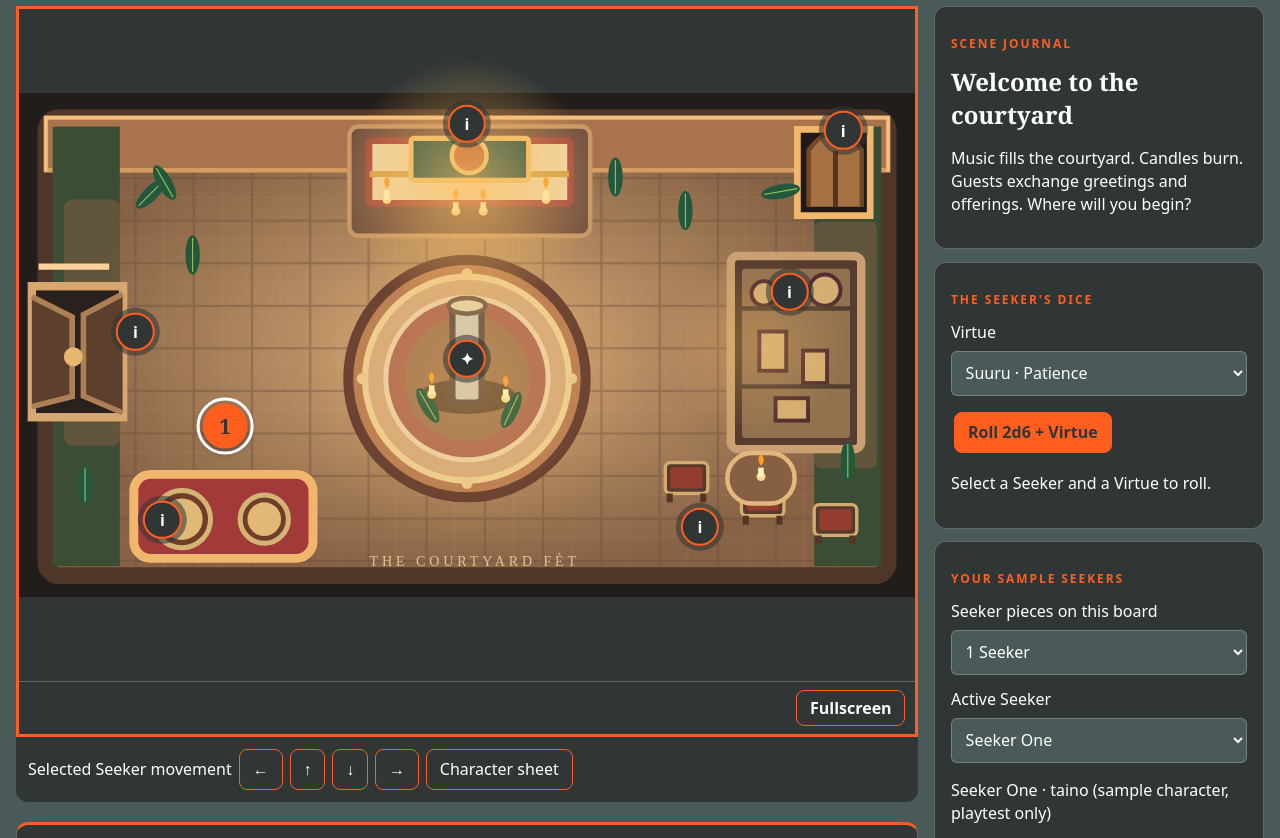
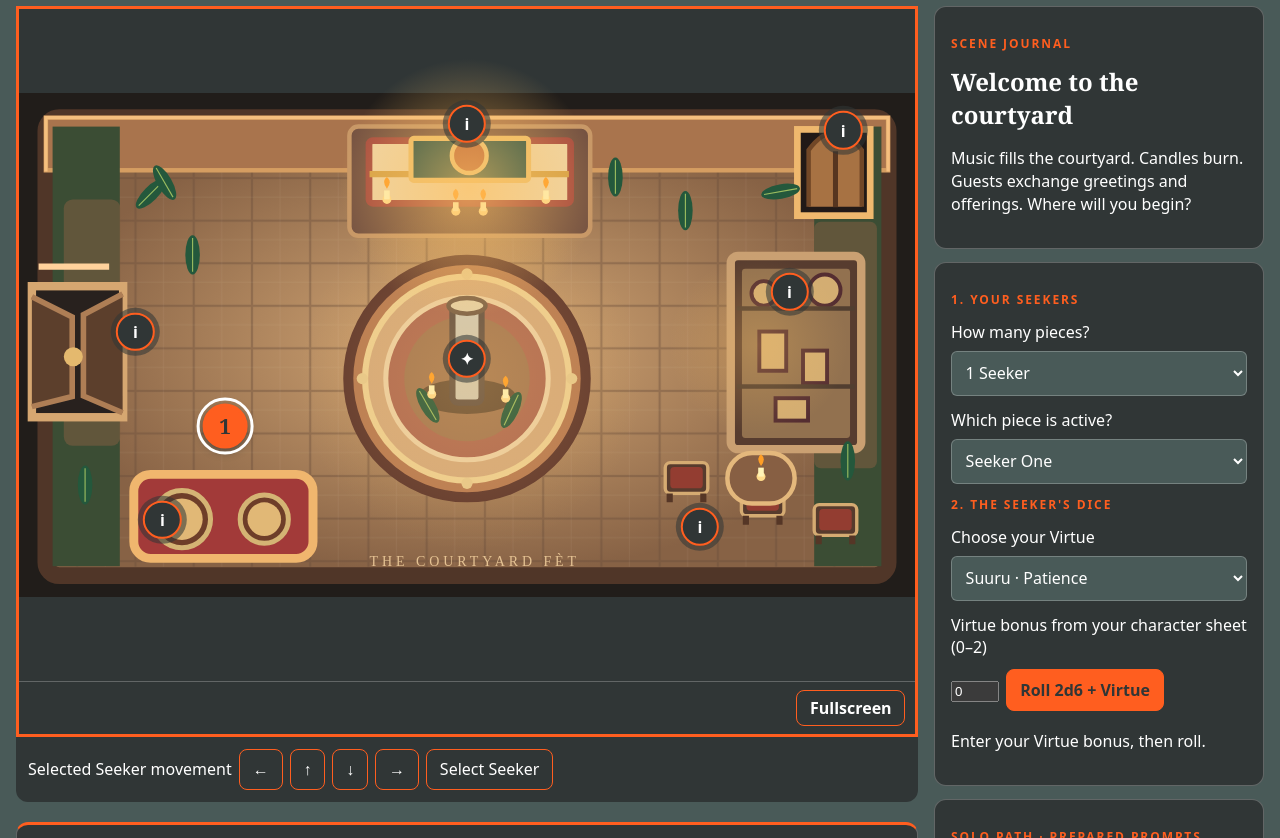
Before and after one commit to philipryandeal/temple-of-gu-rpg, a website with bundled scripts: page living-table/courtyard.html in a window 1280 px wide. Shown: the part 75-913 px from the top of the page. Built offline with nearby package versions, Linux system fonts and the light colour scheme.

Commit message:
Combine Seeker controls and manual Virtue dice into a single sidebar panel

```diff
--- a/living-table/courtyard.html
+++ b/living-table/courtyard.html
@@ -15,7 +15,7 @@
   </div>
   <div class="frame-bar" id="frame-bar"><button type="button" id="fullscreen-toggle" class="fullscreen-toggle" aria-pressed="false">Fullscreen</button></div>
  </div>
- <div class="movement"><span>Selected Seeker movement</span><button data-move="left" aria-label="Move selected token left">←</button><button data-move="up" aria-label="Move selected token up">↑</button><button data-move="down" aria-label="Move selected token down">↓</button><button data-move="right" aria-label="Move selected token right">→</button><button id="inspect-selected">Character sheet</button></div>
+ <div class="movement"><span>Selected Seeker movement</span><button data-move="left" aria-label="Move selected token left">←</button><button data-move="up" aria-label="Move selected token up">↑</button><button data-move="down" aria-label="Move selected token down">↓</button><button data-move="right" aria-label="Move selected token right">→</button><button id="inspect-selected">Select Seeker</button></div>
  <section class="field-journal" aria-labelledby="field-journal-title">
   <div class="journal-heading">
    <div><p class="eyebrow">THE SEEKER'S FIELD JOURNAL</p>
@@ -33,8 +33,24 @@
 </section>
 <aside class="sidebar">
  <section class="panel" id="scene-panel"><p class="eyebrow">SCENE JOURNAL</p><h2 id="info-title">Welcome to the courtyard</h2><p id="info-body">Music fills the courtyard. Candles burn. Guests exchange greetings and offerings. Where will you begin?</p><div id="items"></div></section>
- <section class="panel"><p class="eyebrow">THE SEEKER'S DICE</p><label for="virtue">Virtue</label><select id="virtue"><option value="suuru">Suuru · Patience</option><option value="oye">Oye · Understanding</option><option value="foriti">Foriti · Perseverance</option><option value="iwa">Iwa · Integrity</option></select><button id="roll" class="primary">Roll 2d6 + Virtue</button><p id="roll-result" role="status" aria-live="polite">Select a Seeker and a Virtue to roll.</p><div id="roll-history"></div></section>
- <section class="panel"><p class="eyebrow">YOUR SAMPLE SEEKERS</p><label for="seat-count">Seeker pieces on this board</label><select id="seat-count"><option value="1">1 Seeker</option><option value="2">2 Seekers</option><option value="3">3 Seekers</option><option value="4">4 Seekers</option><option value="5">5 Seekers</option><option value="6">6 Seekers</option></select><label for="seeker-select">Active Seeker</label><select id="seeker-select"></select><div id="sheet"></div></section>
+ <section class="panel" id="seeker-tools" aria-label="Seeker pieces and dice">
+  <div class="control-group" aria-labelledby="seekers-heading">
+   <p class="eyebrow" id="seekers-heading">1. YOUR SEEKERS</p>
+   <label for="seat-count">How many pieces?</label>
+   <select id="seat-count"><option value="1">1 Seeker</option><option value="2">2 Seekers</option><option value="3">3 Seekers</option><option value="4">4 Seekers</option><option value="5">5 Seekers</option><option value="6">6 Seekers</option></select>
+   <label for="seeker-select">Which piece is active?</label><select id="seeker-select"></select>
+  </div>
+  <div class="control-group" aria-labelledby="dice-heading">
+   <p class="eyebrow" id="dice-heading">2. THE SEEKER'S DICE</p>
+   <label for="virtue">Choose your Virtue</label>
+   <select id="virtue"><option value="suuru">Suuru · Patience</option><option value="oye">Oye · Understanding</option><option value="foriti">Foriti · Perseverance</option><option value="iwa">Iwa · Integrity</option></select>
+   <label for="virtue-bonus">Virtue bonus from your character sheet (0–2)</label>
+   <input id="virtue-bonus" type="number" inputmode="numeric" min="0" max="2" step="1" value="0" aria-describedby="roll-result">
+   <button id="roll" class="primary">Roll 2d6 + Virtue</button>
+   <p id="roll-result" role="status" aria-live="polite">Enter your Virtue bonus, then roll.</p>
+   <div id="roll-history"></div>
+  </div>
+ </section>
  <section class="panel"><p class="eyebrow">SOLO PATH · PREPARED PROMPTS</p><p>The fête continues. Which thread do you follow?</p><div id="solo"></div><p id="solo-reply" role="status" aria-live="polite"></p></section>
 </aside>
 </main>
```
